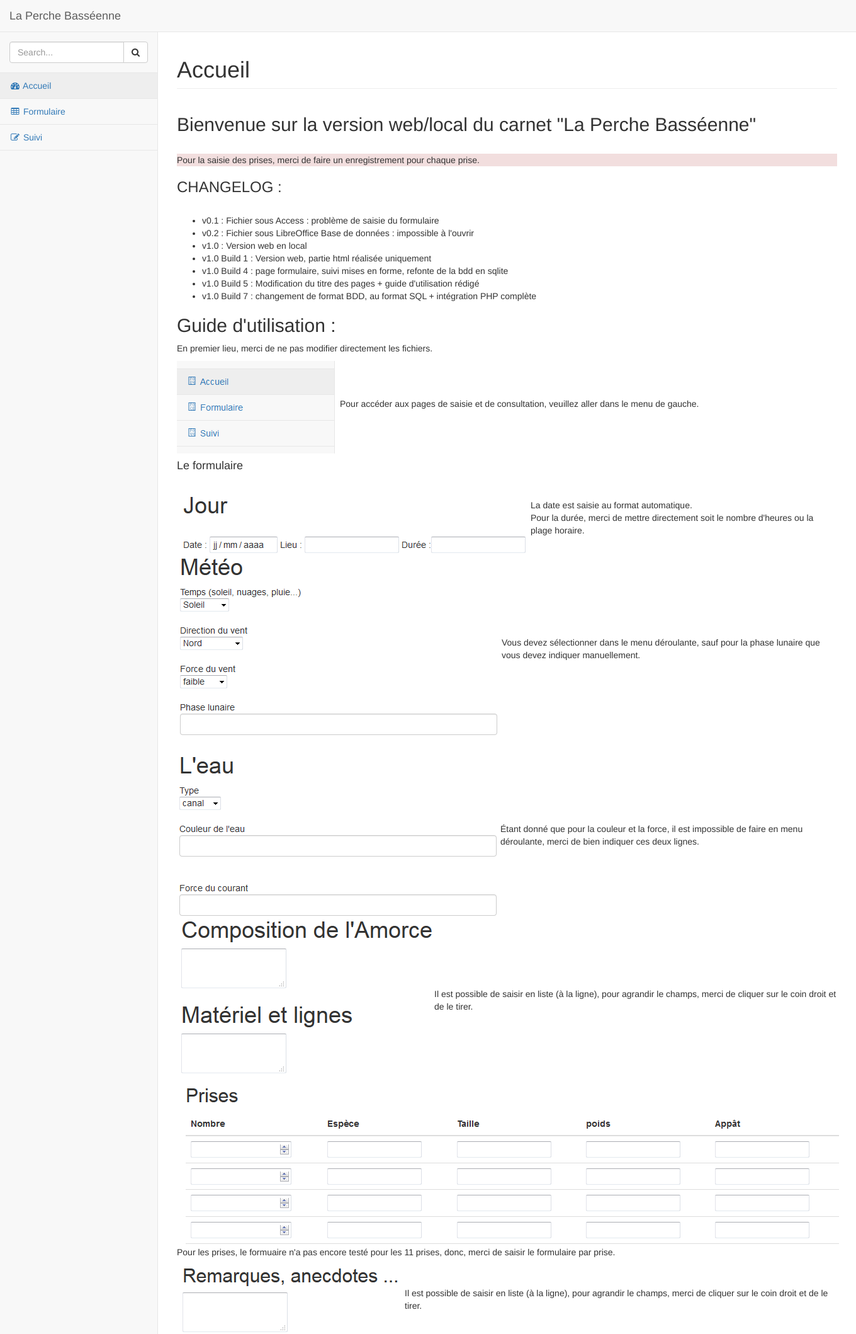
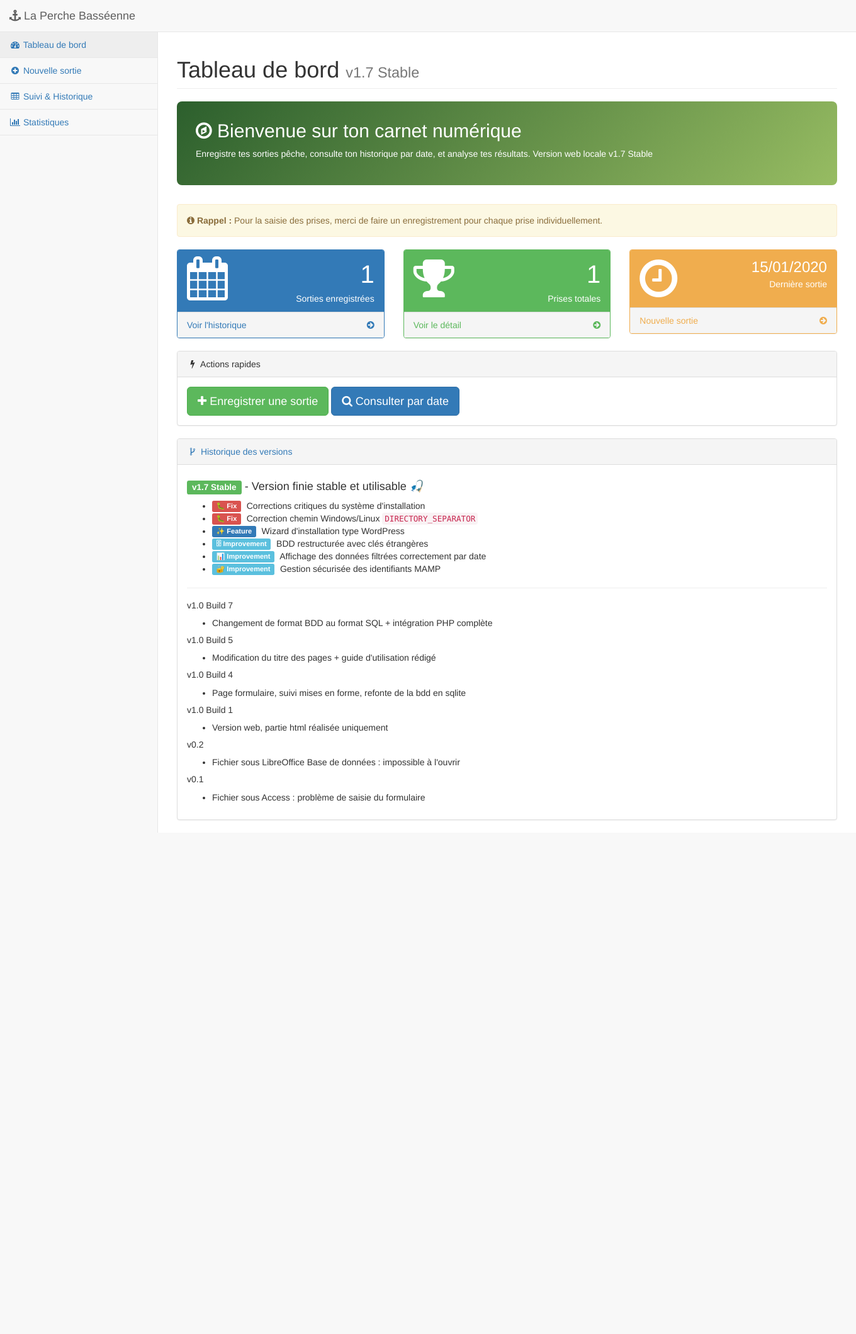
Before and after one commit to ValentinGratz/La-Perche-Bass-enne-Carnet, a PHP site: page /pages/index.php in a window 1360 px wide. Shown: the whole page at 63% size. After the commit the page ends 1322 px from the top, so only its background shows below. Run offline with PHP 8.4, Linux system fonts and the light colour scheme; tables that the repository leaves empty or names only in its code hold one stand-in row (values such as "Sample post"); some libraries are stand-ins or nearby versions.

Commit message:
Update index.php

```diff
--- a/pages/index.php
+++ b/pages/index.php
@@ -11,6 +11,19 @@ if (!file_exists($config_path)) {
 
 // Si config.php existe, charger normalement
 require_once($config_path);
+
+// Connexion pour récupérer quelques stats simples pour le dashboard
+try {
+    $pdo = new PDO('mysql:host='.DB_HOST.';dbname='.DB_NAME.';charset=utf8mb4', DB_USER, DB_PASS);
+    $pdo->setAttribute(PDO::ATTR_ERRMODE, PDO::ERRMODE_EXCEPTION);
+
+    $total_sorties = $pdo->query("SELECT COUNT(*) FROM sorties")->fetchColumn();
+    $total_prises = $pdo->query("SELECT COUNT(*) FROM prises")->fetchColumn();
+    $derniere_sortie = $pdo->query("SELECT date_sortie FROM sorties ORDER BY date_sortie DESC LIMIT 1")->fetchColumn();
+} catch (PDOException $e) {
+    $total_sorties = $total_prises = 0;
+    $derniere_sortie = 'Aucune';
+}
 ?>
 <!DOCTYPE html>
 <html lang="fr">
@@ -18,12 +31,22 @@ require_once($config_path);
     <meta charset="utf-8">
     <meta http-equiv="X-UA-Compatible" content="IE=edge">
     <meta name="viewport" content="width=device-width, initial-scale=1">
-    <title>La Perche Basséenne v1.0 Build 7 - Accueil</title>
+    <title>La Perche Basséenne - Tableau de bord</title>
     <link href="vendor/bootstrap/css/bootstrap.min.css" rel="stylesheet">
     <link href="vendor/metisMenu/metisMenu.min.css" rel="stylesheet">
     <link href="dist/css/sb-admin-2.css" rel="stylesheet">
-    <link href="vendor/morrisjs/morris.css" rel="stylesheet">
     <link href="vendor/font-awesome/css/font-awesome.min.css" rel="stylesheet" type="text/css">
+    <style>
+        .hero-banner {
+            background: linear-gradient(135deg, #2c5f2d 0%, #97bc62 100%);
+            color: white;
+            padding: 30px;
+            border-radius: 8px;
+            margin-bottom: 30px;
+        }
+        .hero-banner h2 { margin-top: 0; }
+        .changelog-badge { font-size: 11px; margin-right: 5px; }
+    </style>
 </head>
 <body>
     <div id="wrapper">
@@ -35,22 +58,15 @@ require_once($config_path);
                     <span class="icon-bar"></span>
                     <span class="icon-bar"></span>
                 </button>
-                <a class="navbar-brand" href="index.php">La Perche Basséenne</a>
+                <a class="navbar-brand" href="index.php"><i class="fa fa-anchor"></i> La Perche Basséenne</a>
             </div>
             <div class="navbar-default sidebar" role="navigation">
                 <div class="sidebar-nav navbar-collapse">
                     <ul class="nav" id="side-menu">
-                        <li class="sidebar-search">
-                            <div class="input-group custom-search-form">
-                                <input type="text" class="form-control" placeholder="Search...">
-                                <span class="input-group-btn">
-                                    <button class="btn btn-default" type="button"><i class="fa fa-search"></i></button>
-                                </span>
-                            </div>
-                        </li>
-                        <li><a href="index.php"><i class="fa fa-dashboard fa-fw"></i> Accueil</a></li>
-                        <li><a href="forms.php"><i class="fa fa-table fa-fw"></i> Formulaire</a></li>
-                        <li><a href="suivi.php"><i class="fa fa-edit fa-fw"></i> Suivi</a></li>
+                        <li><a href="index.php" class="active"><i class="fa fa-dashboard fa-fw"></i> Tableau de bord</a></li>
+                        <li><a href="forms.php"><i class="fa fa-plus-circle fa-fw"></i> Nouvelle sortie</a></li>
+                        <li><a href="suivi.php"><i class="fa fa-table fa-fw"></i> Suivi & Historique</a></li>
+                        <li><a href="stats.php"><i class="fa fa-bar-chart fa-fw"></i> Statistiques</a></li>
                     </ul>
                 </div>
             </div>
@@ -58,68 +74,147 @@ require_once($config_path);
         <div id="page-wrapper">
             <div class="row">
                 <div class="col-lg-12">
-                    <h1 class="page-header">Accueil</h1>
+                    <h1 class="page-header">Tableau de bord <small>v1.7 Stable</small></h1>
                 </div>
             </div>
-            <h2>Bienvenue sur la version web/local du carnet "La Perche Basséenne"</h2><br />
-            <div class="p-5 mb-5 bg-danger text-white">Pour la saisie des prises, merci de faire un enregistrement pour chaque prise.</div>
-            <h3>CHANGELOG :</h3>
-            <br />
-            <ul>
-                <li>v0.1 : Fichier sous Access : problème de saisie du formulaire</li>
-                <li>v0.2 : Fichier sous LibreOffice Base de données : impossible à l'ouvrir</li>
-                <li>v1.0 : Version web en local</li>
-                <li>v1.0 Build 1 : Version web, partie html réalisée uniquement</li>
-                <li>v1.0 Build 4 : page formulaire, suivi mises en forme, refonte de la bdd en sqlite</li>
-                <li>v1.0 Build 5 : Modification du titre des pages + guide d'utilisation rédigé</li>
-                <li>v1.0 Build 7 : changement de format BDD, au format SQL + intégration PHP complète</li>
-            </ul>
-            <h2>Guide d'utilisation :</h2>
-            <p>En premier lieu, merci de ne pas modifier directement les fichiers.</p>
-            <table>
-                <tr>
-                    <td><img src="img/menu.png"></td>
-                    <td><p>Pour accéder aux pages de saisie et de consultation, veuillez aller dans le menu de gauche. </p></td>
-                </tr>
-            </table>
-            <h4>Le formulaire</h4>
-            <table>
-                <tr>
-                    <td><img src="img/jour.png"></td>
-                    <td>La date est saisie au format automatique.<br />
-                    Pour la durée, merci de mettre directement soit le nombre d'heures ou la plage horaire. </td>
-                </tr>
-            </table>
-            <table>
-                <tr>
-                    <td><img src="img/meteo.png"></td>
-                    <td>Vous devez sélectionner dans le menu déroulante, sauf pour la phase lunaire que vous devez indiquer manuellement. </td>
-                </tr>
-            </table><br />
-            <table>
-                <tr>
-                    <td><img src="img/l'eau.png"></td>
-                    <td>Étant donné que pour la couleur et la force, il est impossible de faire en menu déroulante, merci de bien indiquer ces deux lignes. </td>
-                </tr>
-            </table>
-            <table>
-                <tr>
-                    <td><img src="img/composition de l'amorce _ materiel et lignes.png"></td>
-                    <td>Il est possible de saisir en liste (à la ligne), pour agrandir le champs, merci de cliquer sur le coin droit et de le tirer.</td>
-                </tr>
-            </table>
-            <table>
-                <tr>
-                    <td><img src="img/prises.png"></td>
-                </tr>
-            </table>
-            <p>Pour les prises, le formuaire n'a pas encore testé pour les 11 prises, donc, merci de saisir le formulaire par prise. </p>
-            <table>
-                <tr>
-                    <td><img src="img/remarques.png"></td>
-                    <td>Il est possible de saisir en liste (à la ligne), pour agrandir le champs, merci de cliquer sur le coin droit et de le tirer.</td>
-                </tr>
-            </table>
+
+            <!-- Bannière d'accueil -->
+            <div class="hero-banner">
+                <h2><i class="fa fa-compass"></i> Bienvenue sur ton carnet numérique</h2>
+                <p>Enregistre tes sorties pêche, consulte ton historique par date, et analyse tes résultats. Version web locale v1.7 Stable</p>
+            </div>
+
+            <!-- Rappel important -->
+            <div class="alert alert-warning">
+                <i class="fa fa-info-circle"></i> <strong>Rappel :</strong> Pour la saisie des prises, merci de faire un enregistrement pour chaque prise individuellement.
+            </div>
+
+            <!-- Widgets stats -->
+            <div class="row">
+                <div class="col-lg-4 col-md-6">
+                    <div class="panel panel-primary">
+                        <div class="panel-heading">
+                            <div class="row">
+                                <div class="col-xs-3"><i class="fa fa-calendar fa-5x"></i></div>
+                                <div class="col-xs-9 text-right">
+                                    <div class="huge"><?php echo $total_sorties; ?></div>
+                                    <div>Sorties enregistrées</div>
+                                </div>
+                            </div>
+                        </div>
+                        <a href="suivi.php">
+                            <div class="panel-footer">
+                                <span class="pull-left">Voir l'historique</span>
+                                <span class="pull-right"><i class="fa fa-arrow-circle-right"></i></span>
+                                <div class="clearfix"></div>
+                            </div>
+                        </a>
+                    </div>
+                </div>
+                <div class="col-lg-4 col-md-6">
+                    <div class="panel panel-green">
+                        <div class="panel-heading">
+                            <div class="row">
+                                <div class="col-xs-3"><i class="fa fa-trophy fa-5x"></i></div>
+                                <div class="col-xs-9 text-right">
+                                    <div class="huge"><?php echo $total_prises; ?></div>
+                                    <div>Prises totales</div>
+                                </div>
+                            </div>
+                        </div>
+                        <a href="suivi.php">
+                            <div class="panel-footer">
+                                <span class="pull-left">Voir le détail</span>
+                                <span class="pull-right"><i class="fa fa-arrow-circle-right"></i></span>
+                                <div class="clearfix"></div>
+                            </div>
+                        </a>
+                    </div>
+                </div>
+                <div class="col-lg-4 col-md-6">
+                    <div class="panel panel-yellow">
+                        <div class="panel-heading">
+                            <div class="row">
+                                <div class="col-xs-3"><i class="fa fa-clock-o fa-5x"></i></div>
+                                <div class="col-xs-9 text-right">
+                                    <div class="huge" style="font-size: 24px;"><?php echo $derniere_sortie ? date('d/m/Y', strtotime($derniere_sortie)) : 'Aucune'; ?></div>
+                                    <div>Dernière sortie</div>
+                                </div>
+                            </div>
+                        </div>
+                        <a href="forms.php">
+                            <div class="panel-footer">
+                                <span class="pull-left">Nouvelle sortie</span>
+                                <span class="pull-right"><i class="fa fa-arrow-circle-right"></i></span>
+                                <div class="clearfix"></div>
+                            </div>
+                        </a>
+                    </div>
+                </div>
+            </div>
+
+            <!-- Actions rapides -->
+            <div class="row">
+                <div class="col-lg-12">
+                    <div class="panel panel-default">
+                        <div class="panel-heading"><i class="fa fa-bolt fa-fw"></i> Actions rapides</div>
+                        <div class="panel-body">
+                            <a href="forms.php" class="btn btn-success btn-lg"><i class="fa fa-plus"></i> Enregistrer une sortie</a>
+                            <a href="suivi.php" class="btn btn-primary btn-lg"><i class="fa fa-search"></i> Consulter par date</a>
+                        </div>
+                    </div>
+                </div>
+            </div>
+
+            <!-- Changelog repliable -->
+            <div class="row">
+                <div class="col-lg-12">
+                    <div class="panel panel-default">
+                        <div class="panel-heading">
+                            <a data-toggle="collapse" href="#changelog"><i class="fa fa-code-fork fa-fw"></i> Historique des versions</a>
+                        </div>
+                        <div id="changelog" class="panel-collapse collapse in">
+                            <div class="panel-body">
+                                <h4><span class="label label-success">v1.7 Stable</span> - Version finie stable et utilisable 🎣</h4>
+                                <ul>
+                                    <li><span class="label label-danger changelog-badge">🐛 Fix</span> Corrections critiques du système d'installation</li>
+                                    <li><span class="label label-danger changelog-badge">🐛 Fix</span> Correction chemin Windows/Linux <code>DIRECTORY_SEPARATOR</code></li>
+                                    <li><span class="label label-primary changelog-badge">✨ Feature</span> Wizard d'installation type WordPress</li>
+                                    <li><span class="label label-info changelog-badge">🗄 Improvement</span> BDD restructurée avec clés étrangères</li>
+                                    <li><span class="label label-info changelog-badge">📊 Improvement</span> Affichage des données filtrées correctement par date</li>
+                                    <li><span class="label label-info changelog-badge">🔐 Improvement</span> Gestion sécurisée des identifiants MAMP</li>
+                                </ul>
+                                <hr>
+                                <h5>v1.0 Build 7</h5>
+                                <ul>
+                                    <li>Changement de format BDD au format SQL + intégration PHP complète</li>
+                                </ul>
+                                <h5>v1.0 Build 5</h5>
+                                <ul>
+                                    <li>Modification du titre des pages + guide d'utilisation rédigé</li>
+                                </ul>
+                                <h5>v1.0 Build 4</h5>
+                                <ul>
+                                    <li>Page formulaire, suivi mises en forme, refonte de la bdd en sqlite</li>
+                                </ul>
+                                <h5>v1.0 Build 1</h5>
+                                <ul>
+                                    <li>Version web, partie html réalisée uniquement</li>
+                                </ul>
+                                <h5>v0.2</h5>
+                                <ul>
+                                    <li>Fichier sous LibreOffice Base de données : impossible à l'ouvrir</li>
+                                </ul>
+                                <h5>v0.1</h5>
+                                <ul>
+                                    <li>Fichier sous Access : problème de saisie du formulaire</li>
+                                </ul>
+                            </div>
+                        </div>
+                    </div>
+                </div>
+            </div>
+
         </div>
     </div>
     <script src="vendor/jquery/jquery.min.js"></script>
```
